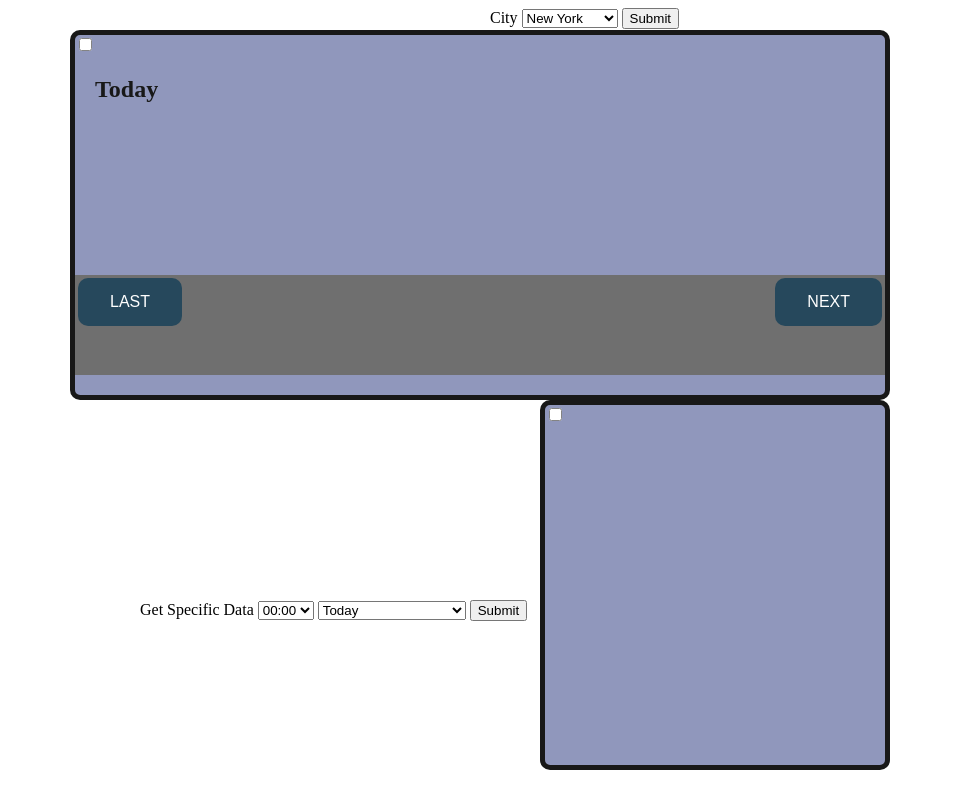
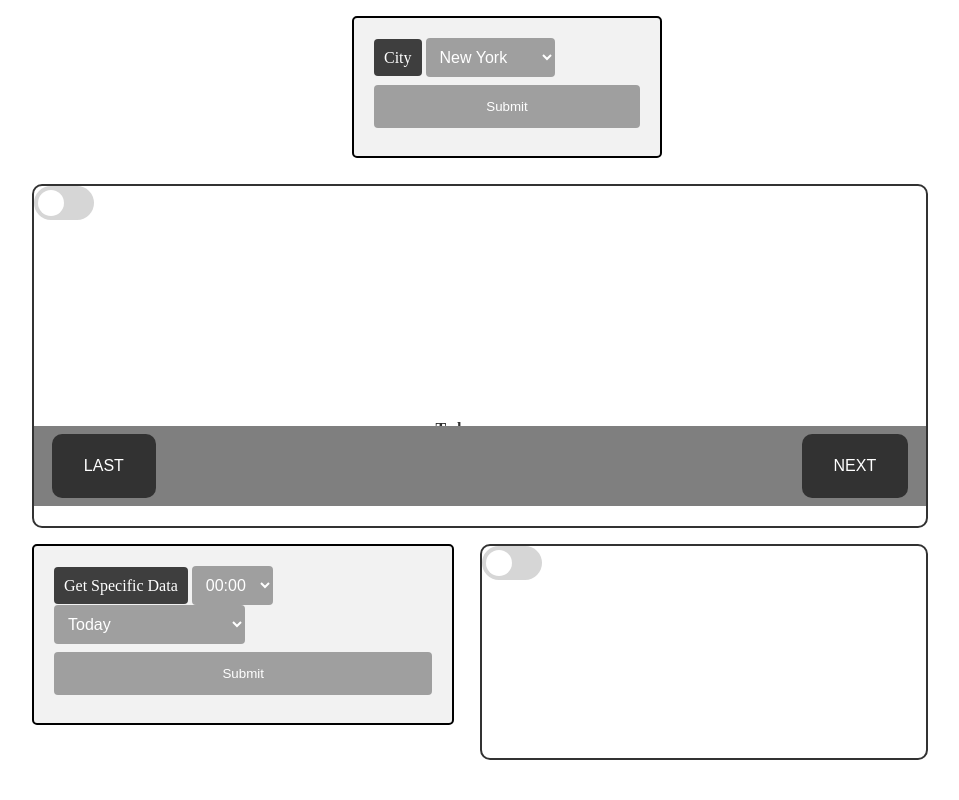
Before and after one commit to wi11s/phase-1-project, a plain HTML site: page index.html in a window 1280 px wide. Shown: the whole page, without its empty margins (160-1119 px from the left). Drawn offline with Linux system fonts and the light colour scheme; no server answers.

Commit message:
catching up to main

```diff
--- a/style.css
+++ b/style.css
@@ -1,5 +1,3 @@
-/* body, html {height: 100%;} */
-
 body {
     background-position-x: center;
     background-position-y: top;
@@ -24,23 +22,23 @@ body {
     left:200px;
     opacity: 1;
     background-position-x: center;
-    background-position-y: bottom;
+    background-position-y: top;
     background-size: cover;
 }
 
 
 #currentDay {
-    background-color: rgb(132, 140, 181);
+    background-color: rgb(255, 255, 255);
     position:absolute;
-    top:30px;
-    right:230px;
-    bottom:400px;
-    left:230px;
+    top: 23%;
+    right:15%;
+    bottom:34%;
+    left:15%;
     border-radius: 10px;
     border-style: solid;
-    border-width: 5px;
+    border-width: 2px;
     border-color: black;
-    opacity: 0.9;
+    opacity: 0.8;
 }
 
 #hourly {
@@ -56,9 +54,10 @@ body {
 
 #nextSix {
     position: absolute;
-    top: 3px;
-    right: 3px;
-    background-color: #0f354b;
+    top: 10%;
+    right: 2%;
+    bottom: 10%;
+    background-color: black;
     border: none;
     color: white;
     padding: 15px 32px;
@@ -67,13 +66,15 @@ body {
     display: inline-block;
     font-size: 16px;
     border-radius: 10px;
+    cursor: pointer;
 }
 
 #lastSix {
     position: absolute;
-    top: 3px;
-    left: 3px;
-    background-color: #0f354b;
+    top: 10%;
+    left: 2%;
+    bottom: 10%;
+    background-color: black;
     border: none;
     color: white;
     padding: 15px 32px;
@@ -82,35 +83,31 @@ body {
     display: inline-block;
     font-size: 16px;
     border-radius: 10px;
+    cursor: pointer;
 }
 
-#cityForm {
-    position: absolute;
-    top:50x;
-    left:650px;
+/* #cityForm {
+}
+#submit {
+} */
+
+#formOutput {
+    background-color:white;
+    position:absolute;
+    top:68%;
+    right:15%;
+    bottom:5%;
+    left:50%;
+    border-radius: 10px;
+    border-style: solid;
+    border-width: 2px;
+    border-color: black;
+    opacity: 0.8;
 }
 
-#submit {
-    position: absolute;
-    top:600px;
-    right:200px;
-    bottom:0px;
-    left:300px;
-}
+/* label {
+}   */
 
-#formOutput {
-    background-color: rgb(132, 140, 181);
-    position:absolute;
-    top:400px;
-    right:230px;
-    bottom:30px;
-    left:700px;
-    border-radius: 10px;
-    border-style: solid;
-    border-width: 5px;
-    border-color: black;
-    opacity: 0.9;
-}
 
 h1 {
     text-align: left;
@@ -119,7 +116,10 @@ h1 {
 }
 
 h2 {
-    margin-left: 20px;
+    position:absolute;
+    bottom: 22%;
+    left: 45%;
+    font-size: medium;
 }
 
 h3 {
@@ -146,7 +146,7 @@ h4 {
 
 .list {
     display: inline;
-    color: rgb(153, 176, 161);
+    color: rgb(255, 255, 255);
     padding: 50px;
 }
 
@@ -155,3 +155,140 @@ h4 {
     color: rgb(153, 176, 161);
     padding: 48px;
 }
+
+#hourSubmit {
+    width: 100%;
+    background-color: #9f9f9f;
+    color: white;
+    padding: 14px 20px;
+    margin: 8px 0;
+    border: none;
+    border-radius: 4px;
+    cursor: pointer;
+}
+
+#hourFormDiv {
+    border-radius: 5px;
+    background-color: #f2f2f2;
+    padding: 20px;
+    position:absolute;
+    top:68%;
+    left:15%;
+    right: 52%;
+    border-width: 2px;
+    border-style: solid;
+}
+
+#citySubmit {
+    width: 100%;
+    background-color: #9f9f9f;
+    color: white;
+    padding: 14px 20px;
+    margin: 8px 0;
+    border: none;
+    border-radius: 4px;
+    cursor: pointer;
+}
+
+#cityFormDiv {
+    border-radius: 5px;
+    background-color: #f2f2f2;
+    padding: 20px;
+    position:absolute;
+    top:2%;
+    left:40%;
+    border-width: 2px;
+    border-style: solid;
+}
+
+#city, #hour, #day {
+    font-size: 16px;
+    padding: 10px 10px;
+    border: none;
+    border-radius: 4px;
+    background-color: #9f9f9f;
+    color: white;
+}
+
+#cityLabel, #hourLabel {
+    font-size: 16px;
+    padding: 10px 10px;
+    border: none;
+    border-radius: 4px;
+    background-color: #3e3e3e;
+    color: white;
+}
+
+#converter {
+    font-size: 16px;
+    padding: 10px 10px;
+    border: none;
+    border-radius: 4px;
+    background-color: #9f9f9f;
+    color: white;
+    position: absolute;
+    left: 13%;
+    top: 7%;
+}
+
+.switch {
+    position: relative;
+    display: inline-block;
+    width: 60px;
+    height: 34px;
+  }
+
+  /* Hide default HTML checkbox */
+  .switch input {
+    opacity: 0;
+    width: 0;
+    height: 0;
+  }
+
+  /* The slider */
+  .slider {
+    position: absolute;
+    cursor: pointer;
+    top: 0;
+    left: 0;
+    right: 0;
+    bottom: 0;
+    background-color: #ccc;
+    -webkit-transition: .4s;
+    transition: .4s;
+  }
+
+  .slider:before {
+    position: absolute;
+    content: "";
+    height: 26px;
+    width: 26px;
+    left: 4px;
+    bottom: 4px;
+    background-color: white;
+    -webkit-transition: .4s;
+    transition: .4s;
+  }
+
+  input:checked + .slider {
+    background-color: #2196F3;
+  }
+
+  input:focus + .slider {
+    box-shadow: 0 0 1px #2196F3;
+  }
+
+  input:checked + .slider:before {
+    -webkit-transform: translateX(26px);
+    -ms-transform: translateX(26px);
+    transform: translateX(26px);
+  }
+
+  /* Rounded sliders */
+  .slider.round {
+    border-radius: 34px;
+  }
+
+  .slider.round:before {
+    border-radius: 50%;
+  }
```
Also changed, not shown: 1 other file.
